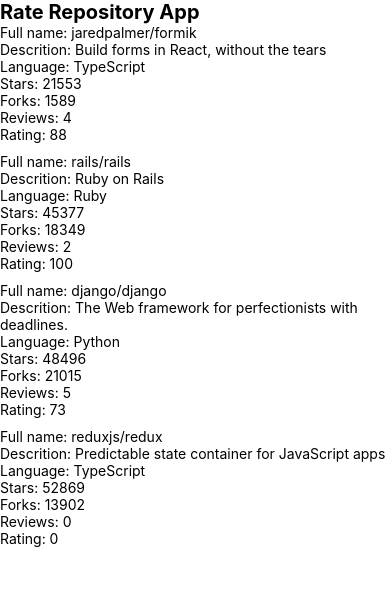
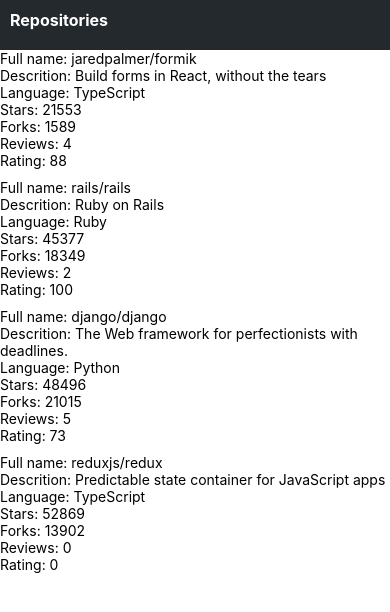
Before and after one commit to jipeso/rate-repository-app, a React Native app: screen / in a window 390 px wide. Shown: the top 612 px of the page. Built offline with nearby package versions, Linux system fonts and the light colour scheme.

Commit message:
exercise 10.4

```diff
--- /dev/null
+++ b/src/components/AppBar.jsx
@@ -0,0 +1,23 @@
+import { View, StyleSheet } from "react-native";
+import Constants from "expo-constants";
+
+import AppBarTab from "./AppBarTab";
+
+const styles = StyleSheet.create({
+  container: {
+    paddingTop: Constants.statusBarHeight,
+    backgroundColor: "#24292e",
+    flexDirection: "row",
+    paddingBottom: 10,
+  },
+});
+
+const AppBar = () => {
+  return (
+    <View style={styles.container}>
+      <AppBarTab name="Repositories" />
+    </View>
+  );
+};
+
+export default AppBar;
--- /dev/null
+++ b/src/components/AppBarTab.jsx
@@ -0,0 +1,22 @@
+import { Pressable, StyleSheet } from "react-native";
+
+import Text from "./Text";
+
+const styles = StyleSheet.create({
+  tabItem: {
+    paddingHorizontal: 10,
+    paddingVertical: 10,
+  },
+});
+
+const AppBarTab = ({ name }) => {
+  return (
+    <Pressable style={styles.tabItem} onPress={() => {}}>
+      <Text color="textAppBar" fontWeight="bold" fontSize="subheading">
+        {name}
+      </Text>
+    </Pressable>
+  );
+};
+
+export default AppBarTab;
--- a/src/components/Main.jsx
+++ b/src/components/Main.jsx
@@ -1,25 +1,20 @@
-import Constants from "expo-constants";
-import { Text, StyleSheet, View } from "react-native";
+import { StyleSheet, View } from "react-native";
 
 import RepositoryList from "./RepositoryList";
+import AppBar from "./AppBar";
 import { repositories } from "../data/repositories";
 
 const styles = StyleSheet.create({
   container: {
-    marginTop: Constants.statusBarHeight,
     flexGrow: 1,
     flexShrink: 1,
-  },
-  title: {
-    fontSize: 20,
-    fontWeight: "bold",
   },
 });
 
 const Main = () => {
   return (
     <View style={styles.container}>
-      <Text style={styles.title}>Rate Repository App</Text>
+      <AppBar />
       <RepositoryList repositories={repositories} />
     </View>
   );
--- /dev/null
+++ b/src/components/Text.jsx
@@ -0,0 +1,43 @@
+import { Text as NativeText, StyleSheet } from "react-native";
+
+import theme from "../theme";
+
+const styles = StyleSheet.create({
+  text: {
+    color: theme.colors.textPrimary,
+    fontSize: theme.fontSizes.body,
+    fontFamily: theme.fonts.main,
+    fontWeight: theme.fontWeights.normal,
+  },
+  colorTextSecondary: {
+    color: theme.colors.textSecondary,
+  },
+  colorPrimary: {
+    color: theme.colors.primary,
+  },
+  colorTextAppBar: {
+    color: theme.colors.textAppBar,
+  },
+  fontSizeSubheading: {
+    fontSize: theme.fontSizes.subheading,
+  },
+  fontWeightBold: {
+    fontWeight: theme.fontWeights.bold,
+  },
+});
+
+const Text = ({ color, fontSize, fontWeight, style, ...props }) => {
+  const textStyle = [
+    styles.text,
+    color === "textSecondary" && styles.colorTextSecondary,
+    color === "primary" && styles.colorPrimary,
+    color === "textAppBar" && styles.colorTextAppBar,
+    fontSize === "subheading" && styles.fontSizeSubheading,
+    fontWeight === "bold" && styles.fontWeightBold,
+    style,
+  ];
+
+  return <NativeText style={textStyle} {...props} />;
+};
+
+export default Text;
--- /dev/null
+++ b/src/theme.js
@@ -0,0 +1,21 @@
+const theme = {
+  colors: {
+    textPrimary: "#24292e",
+    textSecondary: "#586069",
+    textAppBar: "#FFFFFF",
+    primary: "#0366d6",
+  },
+  fontSizes: {
+    body: 14,
+    subheading: 16,
+  },
+  fonts: {
+    main: "System",
+  },
+  fontWeights: {
+    normal: "400",
+    bold: "700",
+  },
+};
+
+export default theme;
```
